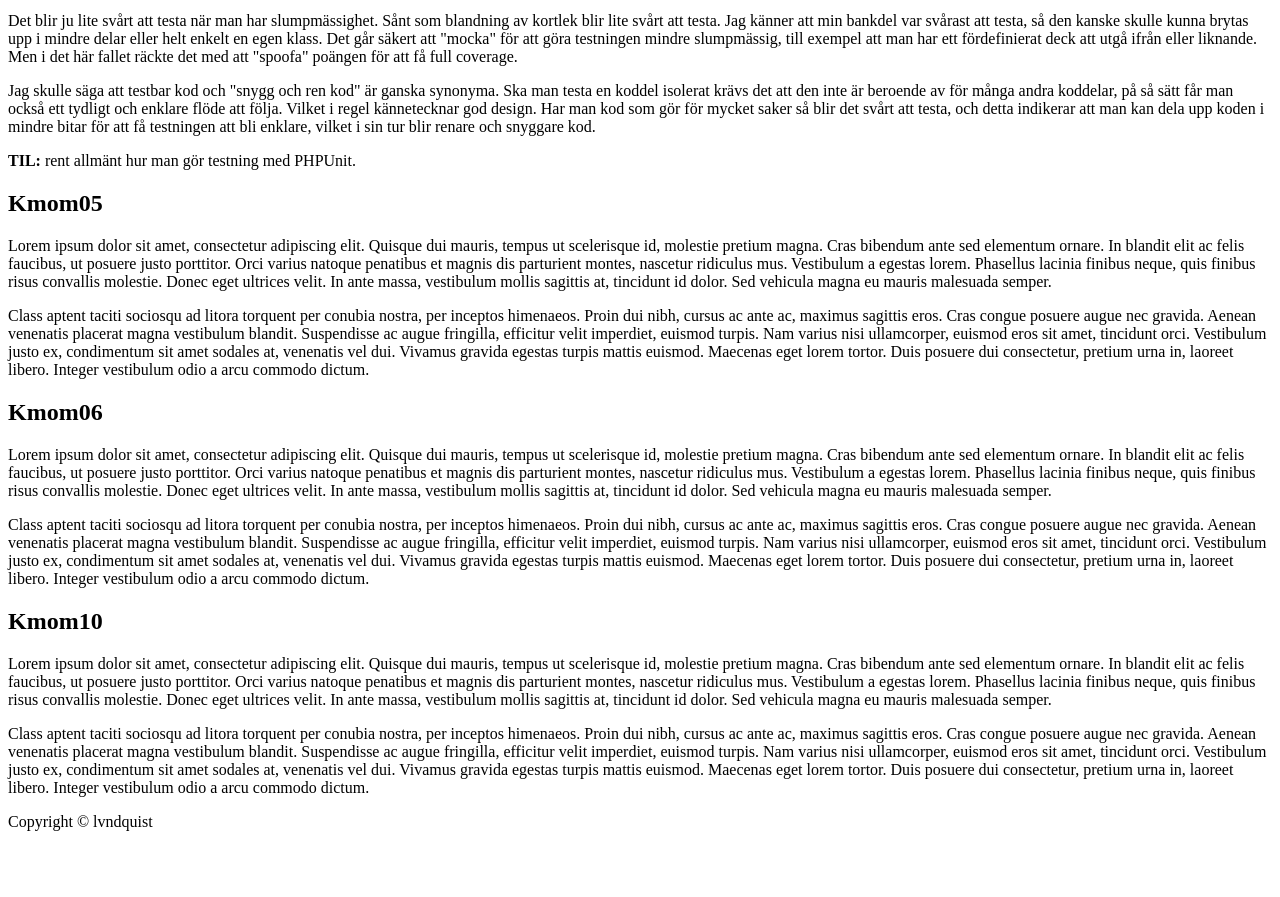
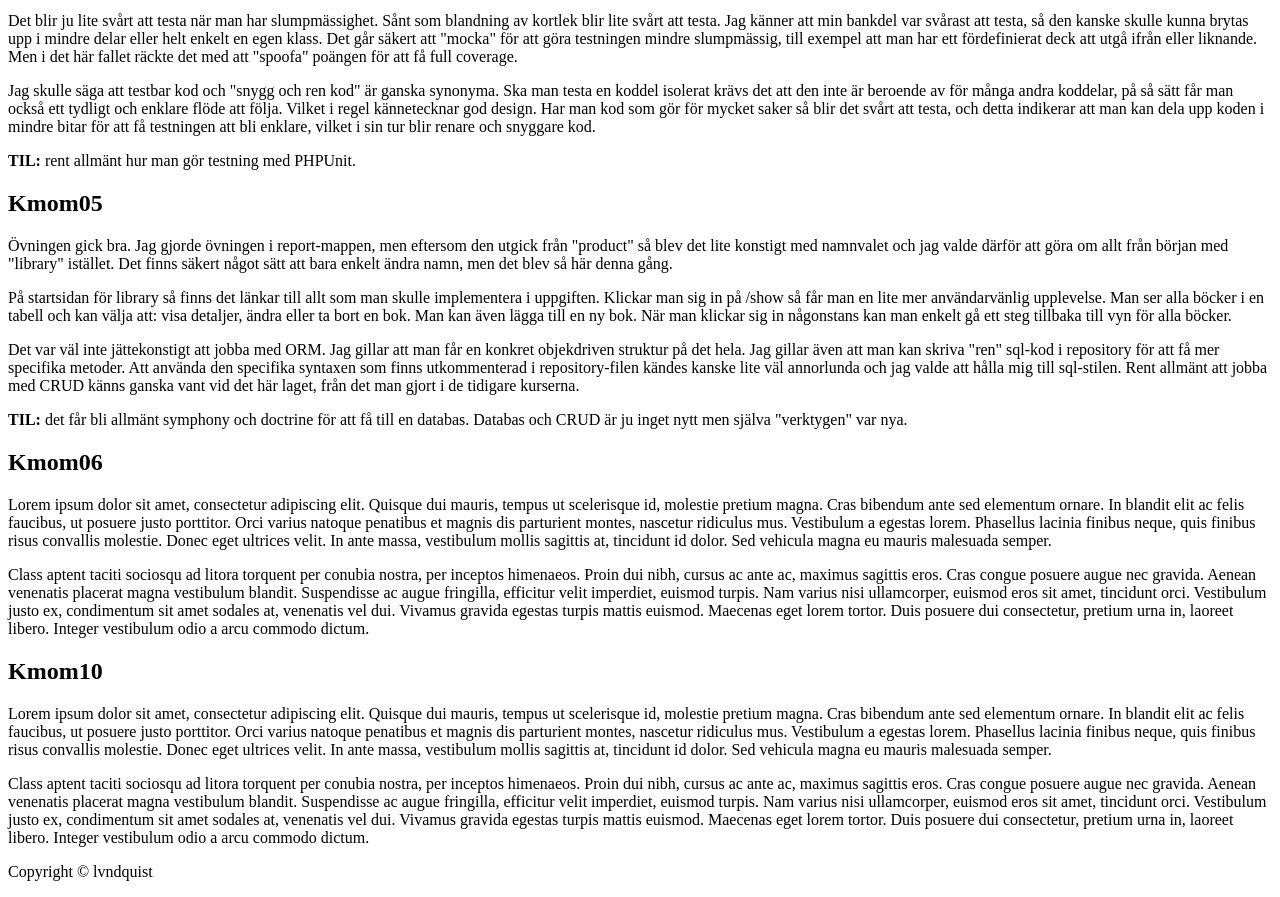
Before and after one commit to lvndquist/mvc, a Symfony app: template templates/report/report.html.twig in a window 1280 px wide. Shown: the part 1600-2497 px from the top of the page. Before the commit the page ends 2431 px from the top, so only its background shows below. Run offline with Twig, Linux system fonts and the light colour scheme; the template is opened without the code that fills it, so the values that code supplies are empty; some libraries are stand-ins or nearby versions.

Commit message:
added report for kmom05

```diff
--- a/docs/api/classes/App-Controller-ApiControllerKmom05.html
+++ b/docs/api/classes/App-Controller-ApiControllerKmom05.html
@@ -211,7 +211,7 @@
     <aside class="phpdocumentor-element-found-in">
     <abbr class="phpdocumentor-element-found-in__file" title="src/Controller/ApiControllerKmom05.php"><a href="files/src-controller-apicontrollerkmom05.html"><abbr title="src/Controller/ApiControllerKmom05.php">ApiControllerKmom05.php</abbr></a></abbr>
     :
-    <span class="phpdocumentor-element-found-in__line">28</span>
+    <span class="phpdocumentor-element-found-in__line">29</span>
 
     </aside>
 
--- a/src/Controller/ApiControllerKmom05.php
+++ b/src/Controller/ApiControllerKmom05.php
@@ -22,6 +22,7 @@ class ApiControllerKmom05 extends AbstractController
         $response->setEncodingOptions(
             $response->getEncodingOptions() | JSON_PRETTY_PRINT
         );
+        $response->headers->set('Content-Type', 'application/json; charset=UTF-8');
         return $response;
     }
 
@@ -37,6 +38,7 @@ class ApiControllerKmom05 extends AbstractController
         $response->setEncodingOptions(
             $response->getEncodingOptions() | JSON_PRETTY_PRINT
         );
+        $response->headers->set('Content-Type', 'application/json; charset=UTF-8');
         return $response;
     }
 }
--- a/templates/library/show-detail.html.twig
+++ b/templates/library/show-detail.html.twig
@@ -9,7 +9,7 @@
             Details
         </h1>
         <div class = "library-detail-containter">
-            <img class = "library-img" src="{{ asset(book.imageUrl) ~ ".jpeg" }}" alt="">
+            <img class="library-img" src="{{ asset('img/' ~ book.imageUrl ~ '.jpeg') }}" alt="">
             <table class="library-details">
                 <tr>
                     <th>ID</th>
--- a/templates/report/report.html.twig
+++ b/templates/report/report.html.twig
@@ -67,10 +67,11 @@
 
             <section id = "kmom05">
                 <h2>Kmom05</h2>
-                <p>Lorem ipsum dolor sit amet, consectetur adipiscing elit. Quisque dui mauris, tempus ut scelerisque id, molestie pretium magna. Cras bibendum ante sed elementum ornare. In blandit elit ac felis faucibus, ut posuere justo porttitor. Orci varius natoque penatibus et magnis dis parturient montes, nascetur ridiculus mus. Vestibulum a egestas lorem. Phasellus lacinia finibus neque, quis finibus risus convallis molestie. Donec eget ultrices velit. In ante massa, vestibulum mollis sagittis at, tincidunt id dolor. Sed vehicula magna eu mauris malesuada semper.</p>
-                <p>Class aptent taciti sociosqu ad litora torquent per conubia nostra, per inceptos himenaeos. Proin dui nibh, cursus ac ante ac, maximus sagittis eros. Cras congue posuere augue nec gravida. Aenean venenatis placerat magna vestibulum blandit. Suspendisse ac augue fringilla, efficitur velit imperdiet, euismod turpis. Nam varius nisi ullamcorper, euismod eros sit amet, tincidunt orci. Vestibulum justo ex, condimentum sit amet sodales at, venenatis vel dui. Vivamus gravida egestas turpis mattis euismod. Maecenas eget lorem tortor. Duis posuere dui consectetur, pretium urna in, laoreet libero. Integer vestibulum odio a arcu commodo dictum.</p>
+                <p>Övningen gick bra. Jag gjorde övningen i report-mappen, men eftersom den utgick från "product" så blev det lite konstigt med namnvalet och jag valde därför att göra om allt från början med "library" istället. Det finns säkert något sätt att bara enkelt ändra namn, men det blev så här denna gång.</p>
+                <p>På startsidan för library så finns det länkar till allt som man skulle implementera i uppgiften. Klickar man sig in på /show så får man en lite mer användarvänlig upplevelse. Man ser alla böcker i en tabell och kan välja att: visa detaljer, ändra eller ta bort en bok. Man kan även lägga till en ny bok. När man klickar sig in någonstans kan man enkelt gå ett steg tillbaka till vyn för alla böcker.</p>
+                <p>Det var väl inte jättekonstigt att jobba med ORM. Jag gillar att man får en konkret objekdriven struktur på det hela. Jag gillar även att man kan skriva "ren" sql-kod i repository för att få mer specifika metoder. Att använda den specifika syntaxen som finns utkommenterad i repository-filen kändes kanske lite väl annorlunda och jag valde att hålla mig till sql-stilen. Rent allmänt att jobba med CRUD känns ganska vant vid det här laget, från det man gjort i de tidigare kurserna.</p>
+                <p><b>TIL: </b>det får bli allmänt symphony och doctrine för att få till en databas. Databas och CRUD är ju inget nytt men själva "verktygen" var nya.</p>
             </section>
-
             <section id = "kmom06">
                 <h2>Kmom06</h2>
                 <p>Lorem ipsum dolor sit amet, consectetur adipiscing elit. Quisque dui mauris, tempus ut scelerisque id, molestie pretium magna. Cras bibendum ante sed elementum ornare. In blandit elit ac felis faucibus, ut posuere justo porttitor. Orci varius natoque penatibus et magnis dis parturient montes, nascetur ridiculus mus. Vestibulum a egestas lorem. Phasellus lacinia finibus neque, quis finibus risus convallis molestie. Donec eget ultrices velit. In ante massa, vestibulum mollis sagittis at, tincidunt id dolor. Sed vehicula magna eu mauris malesuada semper.</p>
```
Also changed, not shown: 1 other file.
